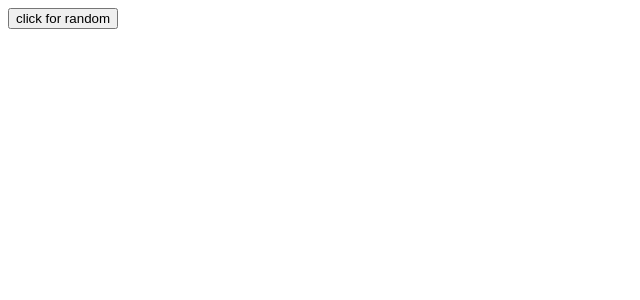
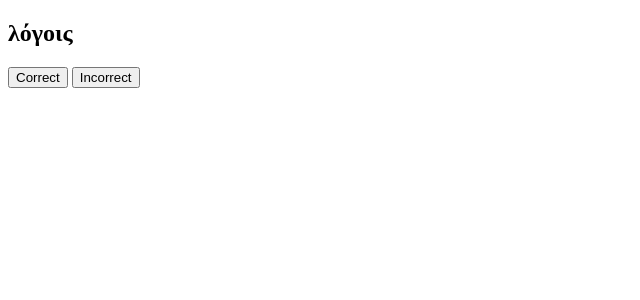
Before and after one commit to jm8/greekapp, a SvelteKit app: page / in a window 1280 px wide. Shown: the top 300 px of the page, without its empty margins (0-640 px from the left). Built offline with nearby package versions, Linux system fonts and the light colour scheme.

Commit message:
store weights in indexedDb

```diff
--- a/package.json
+++ b/package.json
@@ -23,5 +23,8 @@
 		"typescript": "^5.0.0",
 		"vite": "^4.3.6"
 	},
-	"type": "module"
+	"type": "module",
+	"dependencies": {
+		"idb-keyval": "^6.2.1"
+	}
 }
--- /dev/null
+++ b/src/lib/database.ts
@@ -0,0 +1,41 @@
+import { get, set } from "idb-keyval";
+import { getInflectionsForWordType } from "./words";
+import { browser } from "$app/environment";
+
+export const DEFAULT_WEIGHT = 4096;
+
+export async function getInflectionWeight(
+    wordType: string,
+    inflection: string
+): Promise<number> {
+    const result = await get<number>(`weight.${wordType}.${inflection}`);
+    if (result === undefined) {
+        return DEFAULT_WEIGHT;
+    }
+    return result;
+}
+
+export async function getWordTypeWeight(wordType: string): Promise<number> {
+    let result = 0;
+    const inflections = getInflectionsForWordType(wordType);
+    const weights = await Promise.all(
+        inflections.map((inflection) =>
+            getInflectionWeight(wordType, inflection)
+        )
+    );
+    for (const weight of weights) {
+        result += weight;
+    }
+    return result;
+}
+
+export async function updateWeight(
+    wordType: string,
+    inflection: string,
+    correct: boolean
+) {
+    const originalWeight = await getInflectionWeight(wordType, inflection);
+    const multiplier = correct ? 2 : 0.5;
+    const newWeight = originalWeight * multiplier;
+    await set(`weight.${wordType}.${inflection}`, newWeight);
+}
--- /dev/null
+++ b/src/lib/randomization.ts
@@ -0,0 +1,34 @@
+import { getInflectionWeight, getWordTypeWeight } from "./database";
+import { ALL_WORDS, getInflectionsForWordType } from "./words";
+
+function weightedRandom<T>(options: T[], weights: number[]) {
+    const cumulativeWeights: number[] = [];
+    let sum = 0;
+    for (const weight of weights) {
+        sum += weight;
+        cumulativeWeights.push(sum);
+    }
+    let rand = Math.random() * sum;
+    let i = cumulativeWeights.findIndex((x) => x >= rand);
+    console.log({ cumulativeWeights, rand, i });
+    if (i === -1) i = weights.length - 1;
+    return options[i];
+}
+
+export async function getRandomWordTypeAndInflection(): Promise<{
+    wordType: string;
+    inflection: string;
+}> {
+    const wordTypes = Object.keys(ALL_WORDS);
+    const wordTypeWeights = await Promise.all(wordTypes.map(getWordTypeWeight));
+    const wordType = weightedRandom(wordTypes, wordTypeWeights);
+
+    const inflections = getInflectionsForWordType(wordType);
+    const inflectionWeights = await Promise.all(
+        inflections.map((inflection) =>
+            getInflectionWeight(wordType, inflection)
+        )
+    );
+    const inflection = weightedRandom(inflections, inflectionWeights);
+    return { wordType, inflection };
+}
--- a/src/lib/weights.ts
+++ /dev/null
@@ -1,73 +0,0 @@
-import wordTypesDatabase from "./words";
-
-type Weights = {
-    [wordType: string]: {
-        [inflection: string]: number;
-    };
-};
-
-const weightsDatabase: Weights = {
-    noun_1st_declension: {
-        singular_nominative: 1,
-        singular_genitive: 1,
-        singular_dative: 1,
-        singular_accusative: 1,
-        plural_nominative: 1,
-        plural_genitive: 1,
-        plural_dative: 1,
-        plural_accusative: 1,
-    },
-    noun_2nd_declension: {
-        singular_nominative: 1,
-        singular_genitive: 1,
-        singular_dative: 1,
-        singular_accusative: 1,
-        plural_nominative: 1,
-        plural_genitive: 1,
-        plural_dative: 1,
-        plural_accusative: 1,
-    },
-};
-
-function sum(arr: number[]) {
-    let x = 0;
-    for (const n of arr) {
-        x += n;
-    }
-    return x;
-}
-
-export function getWordTypeWeight(wordType: string) {
-    return sum(Object.values(weightsDatabase[wordType]));
-}
-
-export function getInflectionWeight(wordType: string, inflection: string) {
-    return weightsDatabase[wordType][inflection];
-}
-
-function weightedRandom<T>(options: T[], weights: number[]) {
-    const cumulativeWeights: number[] = [];
-    let sum = 0;
-    for (const weight of weights) {
-        sum += weight;
-        cumulativeWeights.push(sum);
-    }
-    let rand = Math.random() * sum;
-    let i = cumulativeWeights.findIndex((x) => x >= rand);
-    console.log({ cumulativeWeights, rand, i });
-    if (i === -1) i = weights.length - 1;
-    return options[i];
-}
-
-export function getRandomWordTypeAndInflection() {
-    const wordTypes = Object.keys(weightsDatabase);
-    const wordTypeWeights = wordTypes.map(getWordTypeWeight);
-    const wordType = weightedRandom(wordTypes, wordTypeWeights);
-
-    const inflections = Object.keys(weightsDatabase[wordType]);
-    const inflectionWeights = inflections.map((inflection) =>
-        getInflectionWeight(wordType, inflection)
-    );
-    const inflection = weightedRandom(inflections, inflectionWeights);
-    return { wordType, inflection };
-}
--- a/src/lib/words.ts
+++ b/src/lib/words.ts
@@ -19,7 +19,7 @@ type WordTypes = {
     [key in string]: WordType;
 };
 
-const wordTypesDatabase: WordTypes = {
+export const ALL_WORDS: WordTypes = {
     noun_1st_declension: {
         type: "noun",
         name: "Noun: 1st Declension, Feminine",
@@ -54,4 +54,13 @@ const wordTypesDatabase: WordTypes = {
     },
 };
 
-export default wordTypesDatabase;
+export function randomWord(wordType: string, inflection: string) {
+    const words = ALL_WORDS[wordType].words;
+    const i = Math.floor(Math.random() * words.length);
+    const word = words[i];
+    return (word as { [inflection in string]: string })[inflection];
+}
+
+export function getInflectionsForWordType(wordType: string): string[] {
+    return Object.keys(ALL_WORDS[wordType].words[0]);
+}
--- /dev/null
+++ b/src/routes/+page.server.ts
@@ -0,0 +1 @@
+export const ssr = false;
--- a/src/routes/+page.svelte
+++ b/src/routes/+page.svelte
@@ -1,12 +1,31 @@
 <script lang="ts">
-    import { getRandomWordTypeAndInflection } from "../lib/weights";
+    import { randomWord as getRandomWord } from "$lib/words";
+    import { onMount } from "svelte";
+    import { getRandomWordTypeAndInflection } from "../lib/randomization";
+    import { updateWeight } from "$lib/database";
 
-    let x = "click for random";
+    let word: string;
+    let inflection: string;
+    let wordType: string;
+
+    async function generateWord() {
+        const wordTypeAndInflection = await getRandomWordTypeAndInflection();
+        wordType = wordTypeAndInflection.wordType;
+        inflection = wordTypeAndInflection.inflection;
+        word = getRandomWord(wordType, inflection);
+    }
+
+    async function nextWord(correct: boolean) {
+        await updateWeight(inflection, wordType, correct);
+        await generateWord();
+    }
+
+    onMount(generateWord);
 </script>
 
-<button
-    on:click={() => {
-        const y = getRandomWordTypeAndInflection();
-        x = JSON.stringify(y);
-    }}>{x}</button
->
+{#if word}
+    <h2>{word}</h2>
+
+    <button on:click={() => nextWord(true)}>Correct</button>
+    <button on:click={() => nextWord(false)}>Incorrect</button>
+{/if}
```
Also changed, not shown: 1 other file (tests, documents, lock files or other folders).
